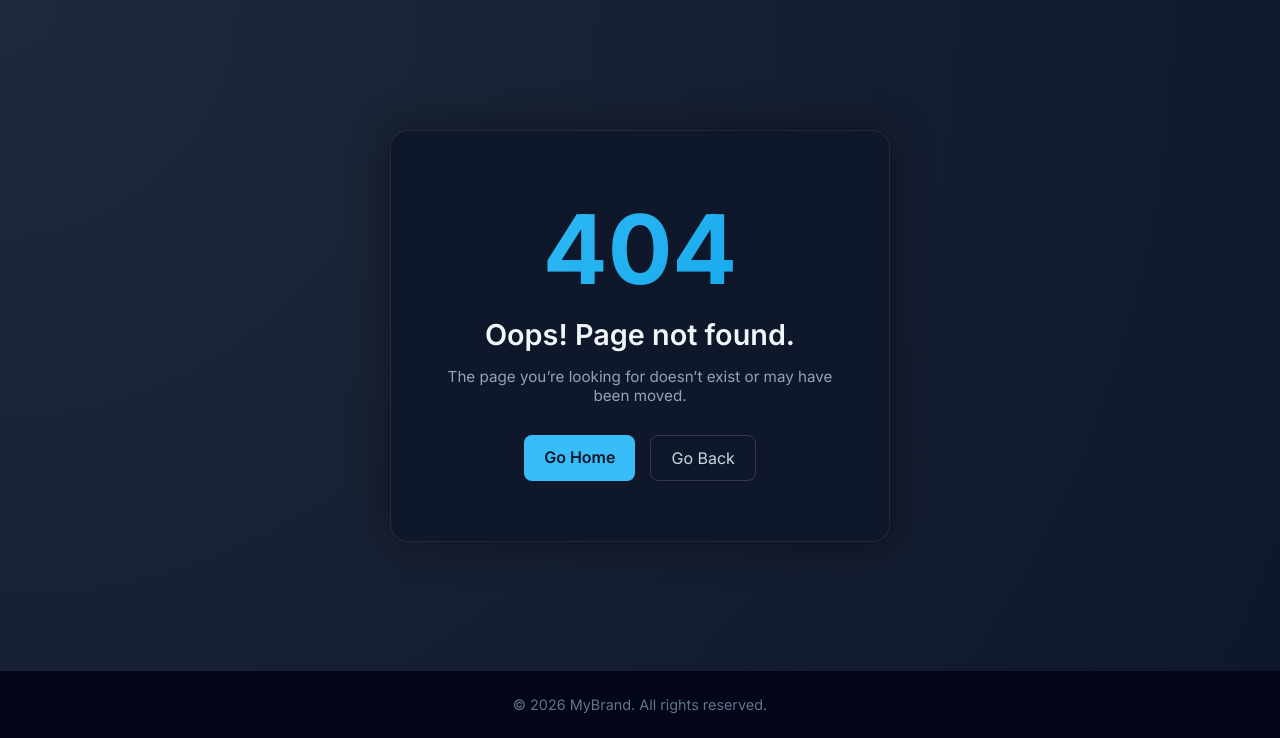
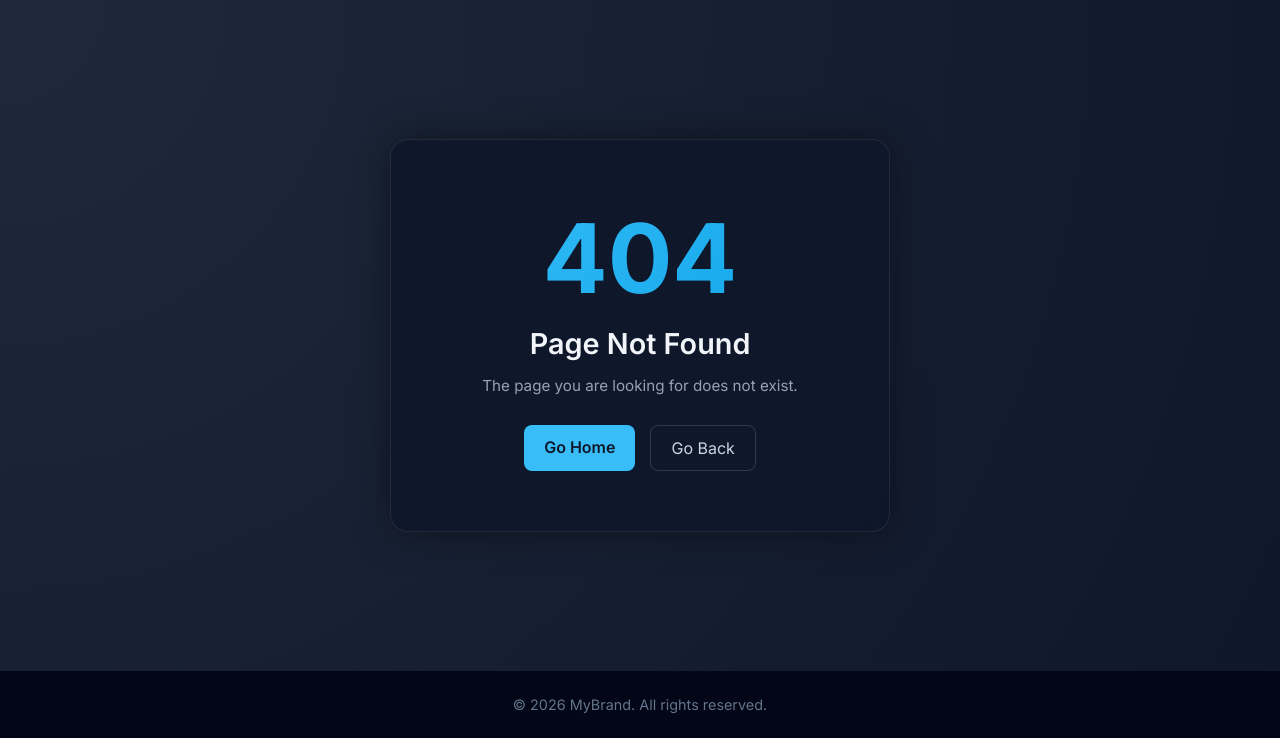
Before and after one commit to mateuszral/flask-learn, a Flask app: template app/templates/errors/404.html in a window 1280 px wide. Shown: the part 62-800 px from the top of the page. Run offline with Flask 3, Linux system fonts and the light colour scheme; the template is opened without the code that fills it, so the values that code supplies are empty.

Commit message:
feat: add base html/css error layout

```diff
--- a/app/templates/errors/404.html
+++ b/app/templates/errors/404.html
@@ -1,23 +1,5 @@
-{% extends "base.html" %}
-{% block title %}Page not found{% endblock %}
-{% block head %}
-    {{ super() }}
-    <link rel="stylesheet" href="{{ url_for('static', filename='css/404.css') }}">
-{% endblock %}
-
-{% block content %}
-    <section class="error-wrapper">
-        <div class="error-card">
-            <div class="error-code">404</div>
-            <div class="error-title">Oops! Page not found.</div>
-            <div class="error-description">
-                The page you’re looking for doesn’t exist or may have been moved.
-            </div>
-
-            <div class="error-actions">
-                <a href="{{ url_for('main.home') }}" class="btn-primary">Go Home</a>
-                <a href="javascript:history.back()" class="btn-secondary">Go Back</a>
-            </div>
-        </div>
-    </section>
-{% endblock %}
+{% extends "errors/error_base.html" %}
+{% block title %}404 Not Found{% endblock %}
+{% block code %}404{% endblock %}
+{% block message %}Page Not Found{% endblock %}
+{% block description %}The page you are looking for does not exist.{% endblock %}
--- /dev/null
+++ b/app/templates/errors/error_base.html
@@ -0,0 +1,24 @@
+{% extends "base.html" %}
+{% block title %}Error{% endblock %}
+{% block head %}
+    {{ super() }}
+    <link rel="stylesheet" href="{{ url_for('static', filename='css/error.css') }}">
+{% endblock %}
+
+{% block content %}
+    <section class="error-wrapper">
+        <div class="error-card">
+            <div class="error-code">{% block code %}Error{% endblock %}</div>
+            <div class="error-title">{% block message %}Something went wrong.{% endblock %}</div>
+            <div class="error-description">
+                {% block description %}{% endblock %}
+            </div>
+
+            <div class="error-actions">
+                <a href="{{ url_for('main.home') }}" class="btn-primary">Go Home</a>
+                <a href="javascript:history.back()" class="btn-secondary">Go Back</a>
+                {% block actions %}{% endblock %}
+            </div>
+        </div>
+    </section>
+{% endblock %}
```
Also changed, not shown: app/templates/errors/401.html (+7 -23 lines), app/templates/errors/403.html (+5 -23 lines), app/static/css/error.css (renamed from app/static/css/404.css).
